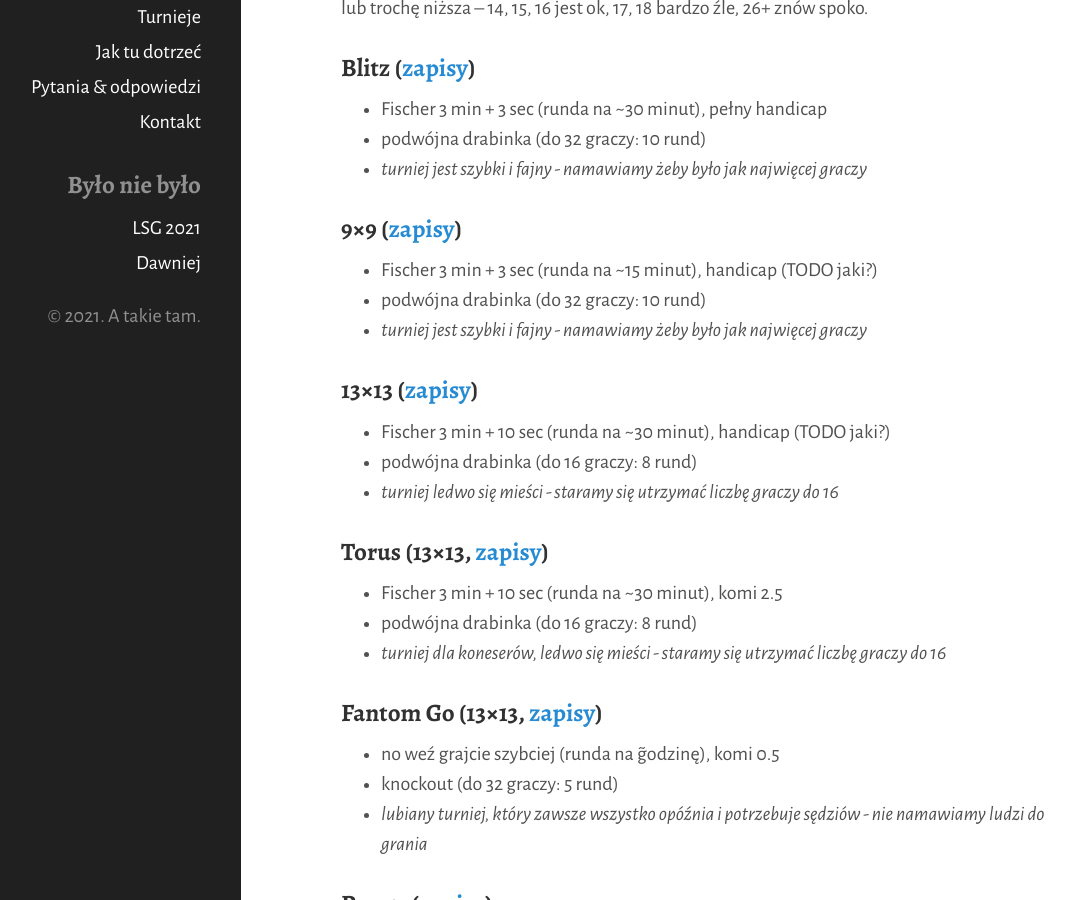
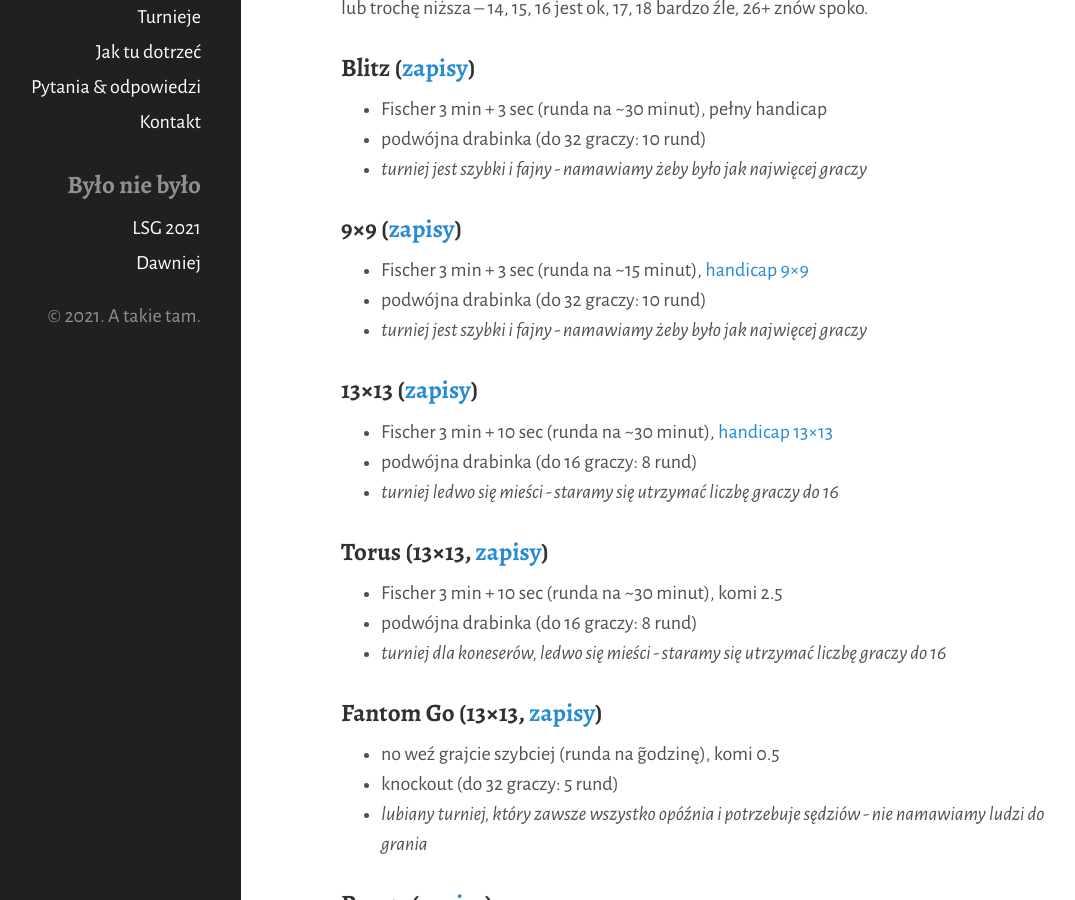
Before and after one commit to tasuki/lsg, a Jekyll site: the page built from organizacja/turnieje.md, in a window 1280 px wide and 900 px high, scrolled down 561 px. Shown: the whole window, without its empty margins (119-1194 px from the left). Built offline with Jekyll 4.4.1, drawn with Linux system fonts in a browser that asks for light colours; nearby versions of some CDN libraries.

Commit message:
Handicapy

```diff
--- a/organizacja/turnieje.md
+++ b/organizacja/turnieje.md
@@ -29,12 +29,12 @@ Chcemy żeby w turniejach podwójnej drabinki grała liczba graczy, która jest
 - *turniej jest szybki i fajny - namawiamy żeby było jak najwięcej graczy*
 
 ### 9&times;9 ([zapisy](/public/zapisy/zapisy-9.pdf))
-- Fischer 3 min + 3 sec (runda na ~15 minut), handicap (TODO jaki?)
+- Fischer 3 min + 3 sec (runda na ~15 minut), [handicap 9&times;9](/public/handi/handi-9.pdf)
 - podwójna drabinka (do 32 graczy: 10 rund)
 - *turniej jest szybki i fajny - namawiamy żeby było jak najwięcej graczy*
 
 ### 13&times;13 ([zapisy](/public/zapisy/zapisy-13.pdf))
-- Fischer 3 min + 10 sec (runda na ~30 minut), handicap (TODO jaki?)
+- Fischer 3 min + 10 sec (runda na ~30 minut), [handicap 13&times;13](/public/handi/handi-13.pdf)
 - podwójna drabinka (do 16 graczy: 8 rund)
 - *turniej ledwo się mieści - staramy się utrzymać liczbę graczy do 16*
 
```
Also changed, not shown: organizacja.md (+1 -1 lines), turnieje.md (+2 -2 lines), 2 other files.
